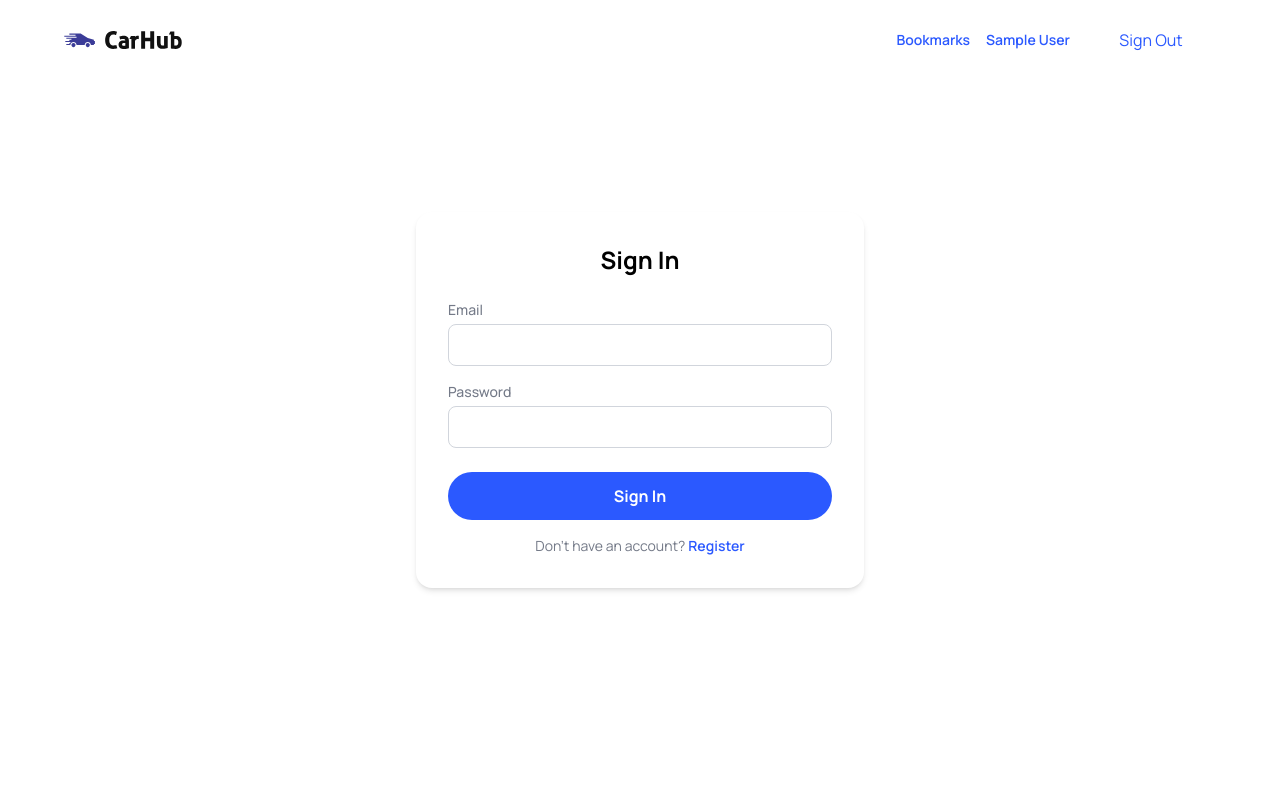
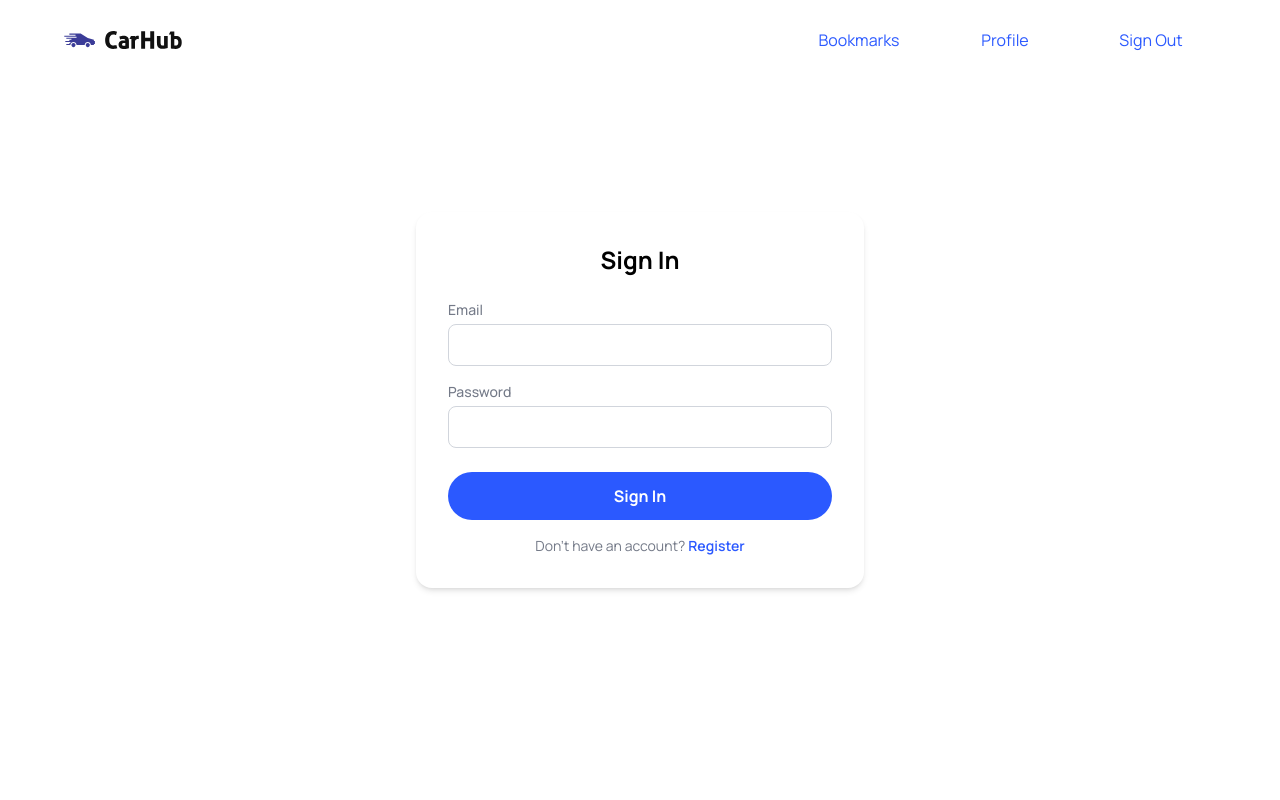
Before and after one commit to RuslanSisonyuk/practica_2026_car_showcase, a Next.js app: page /auth/signin in a window 1280 px wide. Shown: the top 800 px of the page. Built offline with nearby package versions, Linux system fonts and the light colour scheme; no server answers; sample sign-in values are in the browser's storage.

Commit message:
CHNG applied proper button stylings

```diff
--- a/app/bookmarks/page.tsx
+++ b/app/bookmarks/page.tsx
@@ -31,7 +31,7 @@ export default async function BookmarksPage() {
 
   return (
     <main className="min-h-screen padding-x padding-y max-width pt-36">
-      <div className="home__text-container mb-8">
+      <div className="home__text-container mb-8 mt-20">
         <h1 className="text-4xl font-extrabold">My Bookmarks</h1>
         <p>Your saved cars</p>
       </div>
--- a/app/globals.css
+++ b/app/globals.css
@@ -20,6 +20,7 @@
   --color-black-100: #2B2C35;
 
   --color-primary-blue: #2B59FF;
+  --color-primary-blue-dark: #1642de;
   --color-primary-blue-100: #F5F8FF;
 
   --color-secondary-orange: #f79761;
@@ -161,7 +162,7 @@
 }
 
 .car-details__close-btn {
-  @apply absolute top-2 right-2 z-10 w-fit p-2 bg-primary-blue-100 rounded-full;
+  @apply absolute top-2 right-2 z-10 w-fit p-2 bg-primary-blue-100 rounded-md;
 }
 
 .car-details__main-image {
--- a/app/profile/page.tsx
+++ b/app/profile/page.tsx
@@ -16,7 +16,7 @@ export default async function ProfilePage() {
 
   return (
     <main className="min-h-screen padding-x padding-y max-width pt-36">
-      <h1 className="text-3xl font-extrabold mb-8">My Profile</h1>
+      <h1 className="text-3xl font-extrabold mb-8 mt-20">My Profile</h1>
       <ProfileForm user={user} />
     </main>
   );
--- a/components/CarCard.tsx
+++ b/components/CarCard.tsx
@@ -57,7 +57,7 @@ const CarCard = ({ car, isBookmarked = false }: CarCardProps) => {
                     onClick={toggleBookmark}
                     disabled={bookmarkLoading}
                     aria-label={bookmarked ? 'Remove bookmark' : 'Bookmark this car'}
-                    className="p-1 rounded-full hover:bg-gray-100 transition-colors disabled:opacity-50"
+                    className="p-1 rounded-full hover:bg-gray-100 cursor-pointer transition-colors disabled:opacity-50"
                 >
                     <svg
                         xmlns="http://www.w3.org/2000/svg"
@@ -115,7 +115,7 @@ const CarCard = ({ car, isBookmarked = false }: CarCardProps) => {
                 <div className="car-card__btn-container">
                     <CustomButton
                     title='View More'
-                    containerStyles='w-full py-[16px] rounded-full bg-primary-blue'
+                    containerStyles='w-full py-[16px] rounded-xl bg-primary-blue cursor-pointer hover:bg-primary-blue-dark  transition-colors'
                     textStyles='text-white text-[14px] leading-[17px] font-bold'
                     rightIcon='/right-arrow.svg'
                     handleClick={() => setIsOpen(true)}
--- a/components/CarDetails.tsx
+++ b/components/CarDetails.tsx
@@ -43,7 +43,7 @@ const CarDetails = ( {isOpen, closeModal, car}: CarDetailsProps ) => {
                   overflow-y-auto transform rounded-2xl bg-white p-6
                   text-left shadow-xl transition-all flex flex-col gap-5">
                     <button type="button" className="absolute top-2
-                    right-2 z-10 w-fit p-2 bg-primary-blue-100 rounded-full"
+                    right-2 z-10 w-fit p-2 bg-primary-blue-100 rounded-full cursor-pointer"
                     onClick={closeModal}>
                       <Image src="/close.svg" alt="close" width={20} height={20} className="object-contain" />
                     </button>
--- a/components/Navbar.tsx
+++ b/components/Navbar.tsx
@@ -4,11 +4,13 @@ import React from 'react';
 import Image from 'next/image';
 import Link from 'next/link';
 import { useSession, signOut } from 'next-auth/react';
+import { useRouter } from 'next/navigation';
 
 import { CustomButton } from './';
 
 const Navbar = () => {
   const { data: session } = useSession();
+  const router = useRouter();
 
   return (
     <header className='w-full absolute z-10'>
@@ -26,24 +28,24 @@ const Navbar = () => {
         <div className='flex items-center gap-4'>
           {session ? (
             <>
-              <Link href="/bookmarks" className='text-primary-blue font-semibold text-sm hover:underline'>
-                Bookmarks
-              </Link>
+              <CustomButton
+                title="Bookmarks"
+                btnType="button"
+                containerStyles="text-primary-blue cursor-pointer hover:bg-primary-blue hover:text-white transition-colors bg-white rounded-2xl min-w-[130px]"
+                handleClick={() => router.push('/bookmarks')}
+              />
 
-              <Link href="/profile" className='text-primary-blue font-semibold text-sm hover:underline'>
-                {session.user.name ?? session.user.email}
-              </Link>
-
-              {session.user.role === 'ADMIN' && (
-                <Link href="/admin" className='text-primary-blue font-semibold text-sm hover:underline'>
-                  Admin
-                </Link>
-              )}
+              <CustomButton
+                title="Profile"
+                btnType='button'
+                containerStyles="text-primary-blue cursor-pointer hover:bg-primary-blue hover:text-white transition-colors bg-white rounded-2xl min-w-[130px]"
+                handleClick={() => router.push('/profile')}
+              />
 
               <CustomButton
                 title="Sign Out"
                 btnType="button"
-                containerStyles="text-primary-blue bg-white rounded-full min-w-[130px]"
+                containerStyles="text-primary-blue cursor-pointer hover:bg-primary-blue hover:text-white transition-colors bg-white rounded-2xl min-w-[130px]"
                 handleClick={() => signOut({ callbackUrl: '/' })}
               />
             </>
@@ -52,7 +54,7 @@ const Navbar = () => {
               <CustomButton
                 title="Sign In"
                 btnType="button"
-                containerStyles="text-primary-blue bg-white rounded-full min-w-[130px]"
+                containerStyles="text-primary-blue cursor-pointer hover:bg-primary-blue hover:text-white transition-colors bg-white rounded-2xl min-w-[130px]"
               />
             </Link>
           )}
--- a/components/ShowMore.tsx
+++ b/components/ShowMore.tsx
@@ -20,7 +20,7 @@ const ShowMore = ({ pageNumber, isNext }: ShowMoreProps) => {
             <CustomButton
             title="Show More"
             btnType="button"
-            containerStyles="bg-primary-blue rounded-full text-white"
+            containerStyles="bg-primary-blue hover:bg-primary-blue-dark cursor-pointer rounded-2xl text-white"
             handleClick={handleNavigation}
             />
         )}
```
Also changed, not shown: 1 other file (tests, documents, lock files or other folders).
